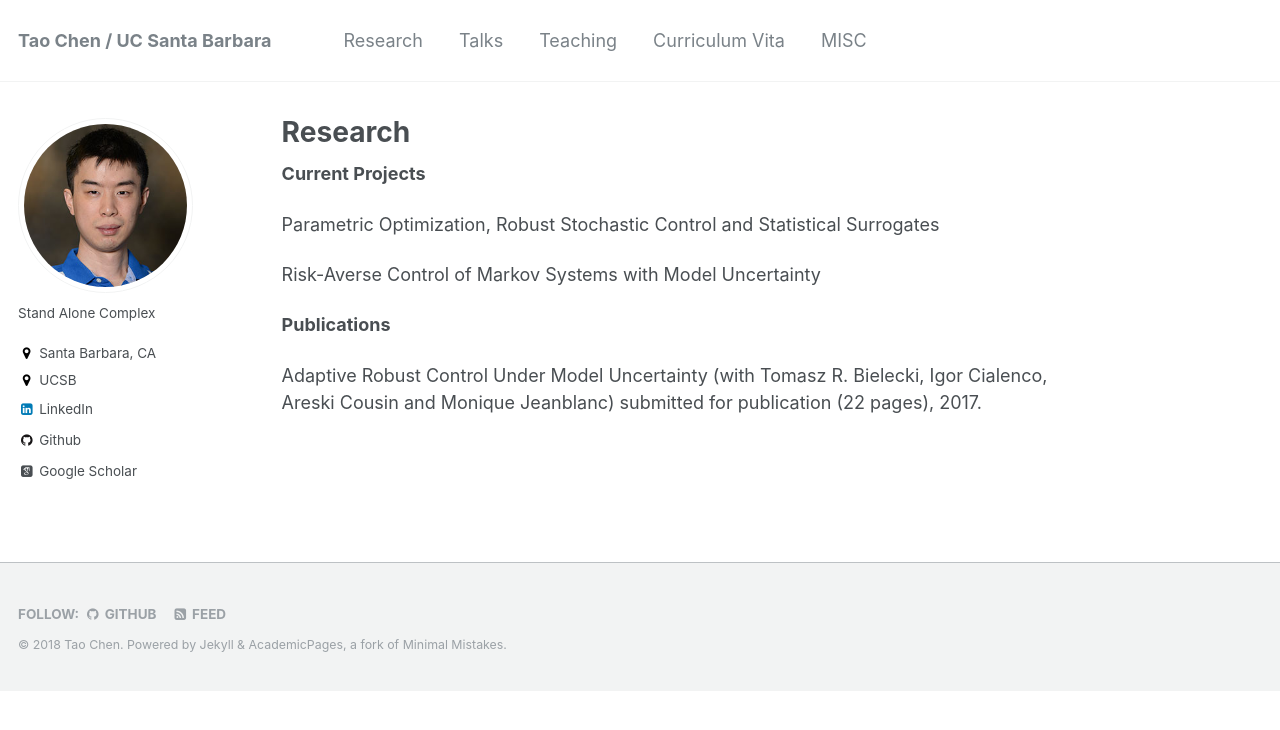
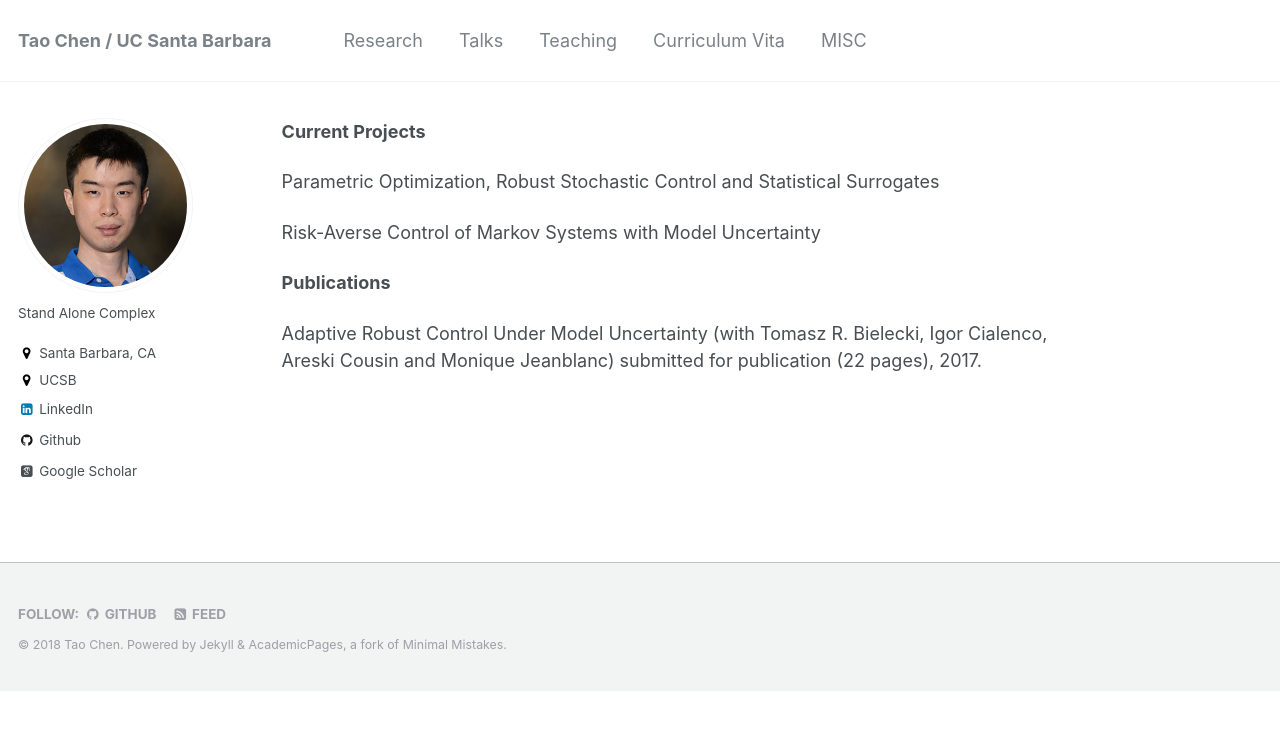
Before and after one commit to cherntodd/cherntodd.github.io, a Jekyll site: the page built from _pages/research.md, in a window 1280 px wide. Shown: the top 730 px of the page. Built offline with Jekyll 4.4.1, drawn with Linux system fonts in a browser that asks for light colours; some web fonts are replaced.

Commit message:
no message

```diff
--- a/_pages/research.md
+++ b/_pages/research.md
@@ -1,10 +1,7 @@
 ---
-permalink: /Research/
-title: "Research"
+permalink: /research/
 author_profile: true
 ---
-
-{% include base_path %}
 
 **Current Projects**
 
```
